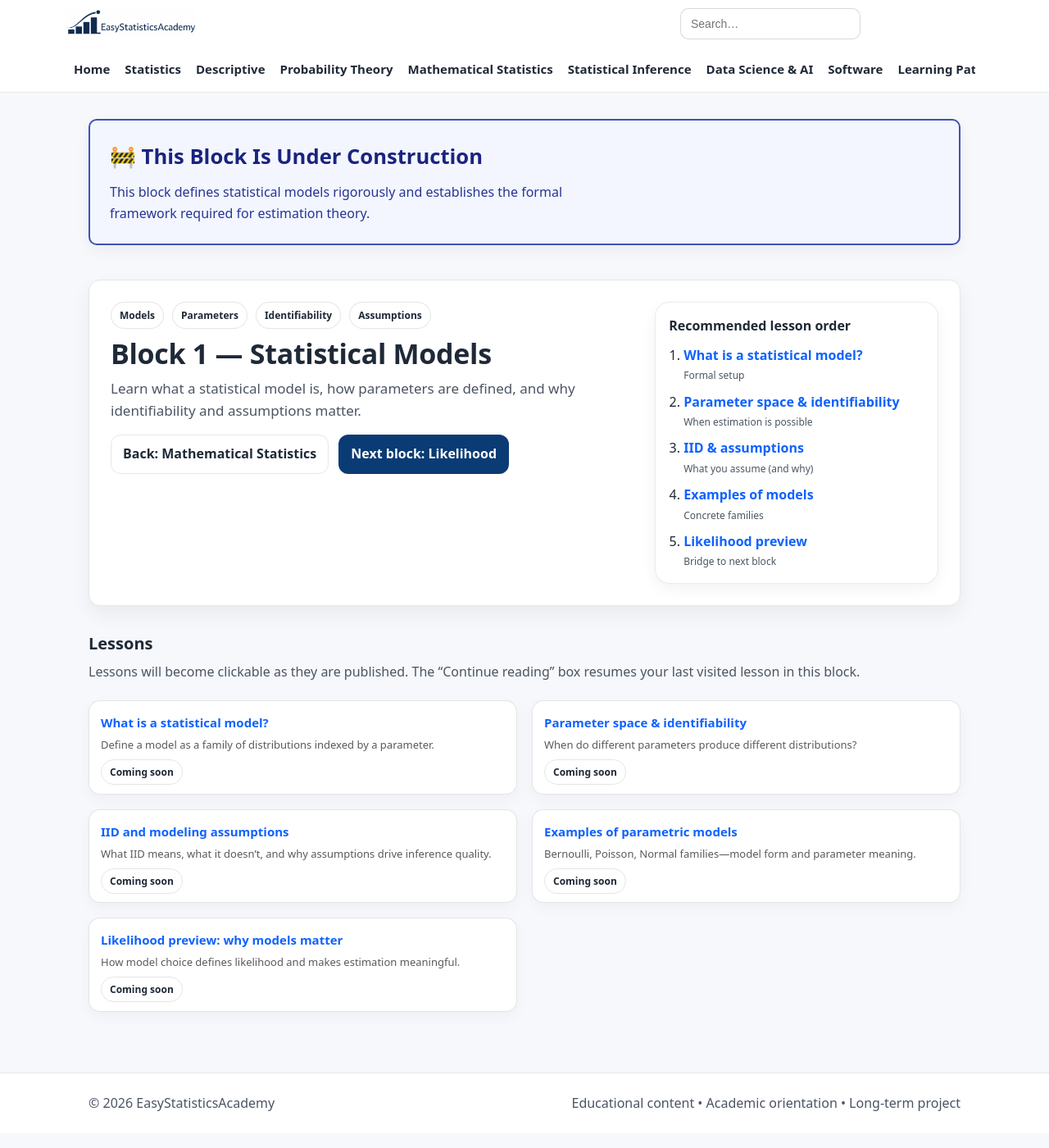
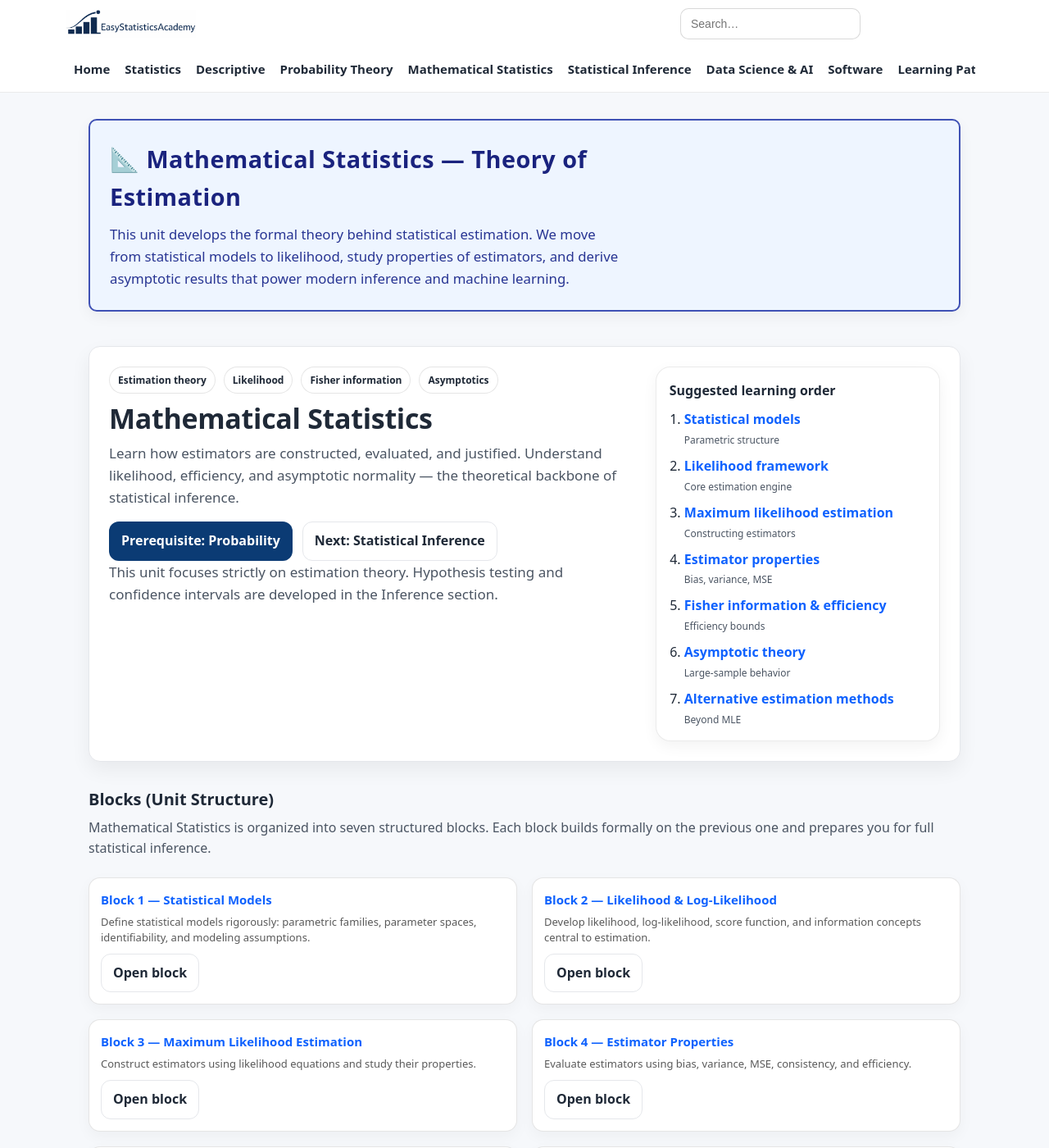
Before and after one commit to ammar-homaida-statistics/easystatisticsacademy, a Jekyll site: the page built from mathematical-statistics/index.md, in a window 1280 px wide and 1400 px high. Shown: the whole window at 82% size. Built offline with Jekyll 4.4.1, drawn with Linux system fonts in a browser that asks for light colours; our own code applies the rules of GitHub Pages for plain Markdown files; some of the changed text lies outside the part shown.

Commit message:
Update index.md fix

```diff
--- a/mathematical-statistics/index.md
+++ b/mathematical-statistics/index.md
@@ -1,123 +1,209 @@
 ---
 layout: default
-title: Statistical Models
-description: Parametric models, parameter spaces, identifiability, and modeling assumptions.
-permalink: /mathematical-statistics/statistical-models/
+title: Mathematical Statistics
+description: The theory of estimation: statistical models, likelihood, estimator properties, Fisher information, and asymptotic results.
+permalink: /mathematical-statistics/
 sidebar: false
 ---
 
 <!-- UNDER CONSTRUCTION NOTICE -->
 <section class="section section-slim">
-  <div class="callout" style="background:#f3f6ff; border:2px solid #3f51b5; padding:1.5rem; border-radius:10px;">
+  <div class="callout" style="background:#eef5ff; border:2px solid #3f51b5; padding:1.5rem; border-radius:10px;">
     <div class="callout-copy">
-      <h2 style="margin-top:0; color:#1a237e; font-size:1.6rem;">🚧 This Block Is Under Construction</h2>
-      <p style="margin:0; color:#283593; line-height:1.6;">
-        This block defines statistical models rigorously and establishes the formal framework required for estimation theory.
+      <h2 style="margin-top:0; color:#1a237e; font-size:1.8rem; letter-spacing:0.5px;">
+        📐 Mathematical Statistics — Theory of Estimation
+      </h2>
+      <p style="margin:0; font-size:1.05rem; color:#283593; line-height:1.6;">
+        This unit develops the formal theory behind statistical estimation.
+        We move from statistical models to likelihood, study properties of estimators,
+        and derive asymptotic results that power modern inference and machine learning.
       </p>
     </div>
   </div>
 </section>
 
-<section class="hero hero-lesson">
+<section class="hero hero-section">
   <div class="hero-card hero-split">
     <div class="hero-copy">
       <div class="badge-row">
-        <span class="badge">Models</span>
-        <span class="badge">Parameters</span>
-        <span class="badge">Identifiability</span>
-        <span class="badge">Assumptions</span>
+        <span class="badge">Estimation theory</span>
+        <span class="badge">Likelihood</span>
+        <span class="badge">Fisher information</span>
+        <span class="badge">Asymptotics</span>
       </div>
 
-      <h1>Block 1 — Statistical Models</h1>
+      <h1>Mathematical Statistics</h1>
       <p class="lead">
-        Learn what a statistical model is, how parameters are defined, and why identifiability and assumptions matter.
+        Learn how estimators are constructed, evaluated, and justified.
+        Understand likelihood, efficiency, and asymptotic normality —
+        the theoretical backbone of statistical inference.
       </p>
 
       <div class="hero-actions">
-        <a class="btn btn-outline" href="/mathematical-statistics/">Back: Mathematical Statistics</a>
-        <a class="btn" href="/mathematical-statistics/likelihood-and-log-likelihood/">Next block: Likelihood</a>
+        <a class="btn" href="/probability/">Prerequisite: Probability</a>
+        <a class="btn btn-outline" href="/inference/">Next: Statistical Inference</a>
       </div>
+
+      <p class="muted-mini">
+        This unit focuses strictly on estimation theory.
+        Hypothesis testing and confidence intervals are developed in the Inference section.
+      </p>
     </div>
 
     <div class="hero-panel">
       <div class="panel-card">
-        <h2 class="panel-title">Recommended lesson order</h2>
+        <h2 class="panel-title">Suggested learning order</h2>
         <ol class="quickstart">
-          <li><a href="#lessons">What is a statistical model?</a><span class="meta">Formal setup</span></li>
-          <li><a href="#lessons">Parameter space & identifiability</a><span class="meta">When estimation is possible</span></li>
-          <li><a href="#lessons">IID & assumptions</a><span class="meta">What you assume (and why)</span></li>
-          <li><a href="#lessons">Examples of models</a><span class="meta">Concrete families</span></li>
-          <li><a href="#lessons">Likelihood preview</a><span class="meta">Bridge to next block</span></li>
+          <li><a href="#blocks">Statistical models</a><span class="meta">Parametric structure</span></li>
+          <li><a href="#blocks">Likelihood framework</a><span class="meta">Core estimation engine</span></li>
+          <li><a href="#blocks">Maximum likelihood estimation</a><span class="meta">Constructing estimators</span></li>
+          <li><a href="#blocks">Estimator properties</a><span class="meta">Bias, variance, MSE</span></li>
+          <li><a href="#blocks">Fisher information & efficiency</a><span class="meta">Efficiency bounds</span></li>
+          <li><a href="#blocks">Asymptotic theory</a><span class="meta">Large-sample behavior</span></li>
+          <li><a href="#blocks">Alternative estimation methods</a><span class="meta">Beyond MLE</span></li>
         </ol>
       </div>
     </div>
   </div>
 </section>
 
-<section class="section" id="lessons">
+<section class="section" id="blocks">
   <div class="section-head">
-    <h2>Lessons</h2>
+    <h2>Blocks (Unit Structure)</h2>
     <p>
-      Lessons will become clickable as they are published. The “Continue reading” box resumes your last visited lesson in this block.
+      Mathematical Statistics is organized into seven structured blocks.
+      Each block builds formally on the previous one and prepares you
+      for full statistical inference.
     </p>
   </div>
 
-  <!-- ✅ Continue reading (Block → last visited LESSON) -->
-  <div id="continue-reading-ms-b1" style="display:none; margin-top:0.75rem;">
+  <!-- ✅ Continue reading (Mathematical Statistics home → last visited BLOCK) -->
+  <div id="continue-reading-ms" style="display:none; margin-top:0.75rem;">
     <div class="callout">
       <div class="callout-copy">
         <h2>Continue reading</h2>
-        <p class="muted-mini" id="continue-reading-ms-b1-label" style="margin:0 0 .75rem 0;"></p>
-        <a class="btn" id="continue-reading-ms-b1-btn" href="#">Continue</a>
+        <p class="muted-mini" id="continue-reading-ms-label" style="margin:0 0 .75rem 0;"></p>
+        <a class="btn" id="continue-reading-ms-btn" href="#">Continue</a>
       </div>
     </div>
   </div>
 
   <div class="grid grid-2">
+
+    <!-- Block 1 -->
     <div class="card lesson-card">
-      <h3><a href="/mathematical-statistics/statistical-models/what-is-a-statistical-model/">What is a statistical model?</a></h3>
-      <p>Define a model as a family of distributions indexed by a parameter.</p>
-      <div class="pill-row"><span class="badge">Coming soon</span></div>
+      <h3>
+        <a href="/mathematical-statistics/statistical-models/">Block 1 — Statistical Models</a>
+      </h3>
+      <p>
+        Define statistical models rigorously: parametric families,
+        parameter spaces, identifiability, and modeling assumptions.
+      </p>
+      <div class="pill-row">
+        <a class="btn btn-outline" href="/mathematical-statistics/statistical-models/">Open block</a>
+      </div>
     </div>
 
+    <!-- Block 2 -->
     <div class="card lesson-card">
-      <h3><a href="/mathematical-statistics/statistical-models/parameter-space-and-identifiability/">Parameter space & identifiability</a></h3>
-      <p>When do different parameters produce different distributions?</p>
-      <div class="pill-row"><span class="badge">Coming soon</span></div>
+      <h3>
+        <a href="/mathematical-statistics/likelihood-and-log-likelihood/">Block 2 — Likelihood & Log-Likelihood</a>
+      </h3>
+      <p>
+        Develop likelihood, log-likelihood, score function,
+        and information concepts central to estimation.
+      </p>
+      <div class="pill-row">
+        <a class="btn btn-outline" href="/mathematical-statistics/likelihood-and-log-likelihood/">Open block</a>
+      </div>
     </div>
 
+    <!-- Block 3 -->
     <div class="card lesson-card">
-      <h3><a href="/mathematical-statistics/statistical-models/iid-and-modeling-assumptions/">IID and modeling assumptions</a></h3>
-      <p>What IID means, what it doesn’t, and why assumptions drive inference quality.</p>
-      <div class="pill-row"><span class="badge">Coming soon</span></div>
+      <h3>
+        <a href="/mathematical-statistics/maximum-likelihood-estimation/">Block 3 — Maximum Likelihood Estimation</a>
+      </h3>
+      <p>
+        Construct estimators using likelihood equations and study their properties.
+      </p>
+      <div class="pill-row">
+        <a class="btn btn-outline" href="/mathematical-statistics/maximum-likelihood-estimation/">Open block</a>
+      </div>
     </div>
 
+    <!-- Block 4 -->
     <div class="card lesson-card">
-      <h3><a href="/mathematical-statistics/statistical-models/examples-of-parametric-models/">Examples of parametric models</a></h3>
-      <p>Bernoulli, Poisson, Normal families—model form and parameter meaning.</p>
-      <div class="pill-row"><span class="badge">Coming soon</span></div>
+      <h3>
+        <a href="/mathematical-statistics/estimator-properties/">Block 4 — Estimator Properties</a>
+      </h3>
+      <p>
+        Evaluate estimators using bias, variance, MSE, consistency, and efficiency.
+      </p>
+      <div class="pill-row">
+        <a class="btn btn-outline" href="/mathematical-statistics/estimator-properties/">Open block</a>
+      </div>
     </div>
 
+    <!-- Block 5 -->
     <div class="card lesson-card">
-      <h3><a href="/mathematical-statistics/statistical-models/likelihood-preview-why-models-matter/">Likelihood preview: why models matter</a></h3>
-      <p>How model choice defines likelihood and makes estimation meaningful.</p>
-      <div class="pill-row"><span class="badge">Coming soon</span></div>
+      <h3>
+        <a href="/mathematical-statistics/fisher-information-and-efficiency/">Block 5 — Fisher Information & Efficiency</a>
+      </h3>
+      <p>
+        Study Fisher information, Cramér–Rao lower bound, and efficiency.
+      </p>
+      <div class="pill-row">
+        <a class="btn btn-outline" href="/mathematical-statistics/fisher-information-and-efficiency/">Open block</a>
+      </div>
+    </div>
+
+    <!-- Block 6 -->
+    <div class="card lesson-card">
+      <h3>
+        <a href="/mathematical-statistics/asymptotic-theory/">Block 6 — Asymptotic Theory</a>
+      </h3>
+      <p>
+        Analyze consistency, asymptotic normality, Slutsky’s theorem, and delta method.
+      </p>
+      <div class="pill-row">
+        <a class="btn btn-outline" href="/mathematical-statistics/asymptotic-theory/">Open block</a>
+      </div>
+    </div>
+
+    <!-- Block 7 -->
+    <div class="card lesson-card">
+      <h3>
+        <a href="/mathematical-statistics/alternative-estimation-methods/">Block 7 — Alternative Estimation Methods</a>
+      </h3>
+      <p>
+        Explore method of moments and alternative estimation frameworks.
+      </p>
+      <div class="pill-row">
+        <a class="btn btn-outline" href="/mathematical-statistics/alternative-estimation-methods/">Open block</a>
+      </div>
+    </div>
+
+  </div>
+</section>
+
+<section class="section section-slim">
+  <div class="callout">
+    <div class="callout-copy">
+      <h2>Goal of this unit</h2>
+      <ul class="bullets">
+        <li>Formalize statistical models and parameters</li>
+        <li>Understand likelihood as the core estimation principle</li>
+        <li>Evaluate estimators using rigorous criteria</li>
+        <li>Derive asymptotic results that justify inference procedures</li>
+        <li>Prepare cleanly for Statistical Inference</li>
+      </ul>
     </div>
   </div>
 </section>
 
 <script>
   (function () {
-    // ✅ Save last visited BLOCK for MS home
-    try {
-      localStorage.setItem("esa_continue_ms_last_block_v0", JSON.stringify({
-        label: "Block 1 — Statistical Models",
-        url: "/mathematical-statistics/statistical-models/"
-      }));
-    } catch (e) {}
-
-    // ✅ Block continues last visited LESSON
-    var KEY = "esa_continue_ms_statistical_models_last_lesson_v0";
+    var KEY = "esa_continue_ms_last_block_v0";
     var raw = localStorage.getItem(KEY);
     if (!raw) return;
 
```
Also changed, not shown: other parts of mathematical-statistics/index.md (+3 -3 lines).
